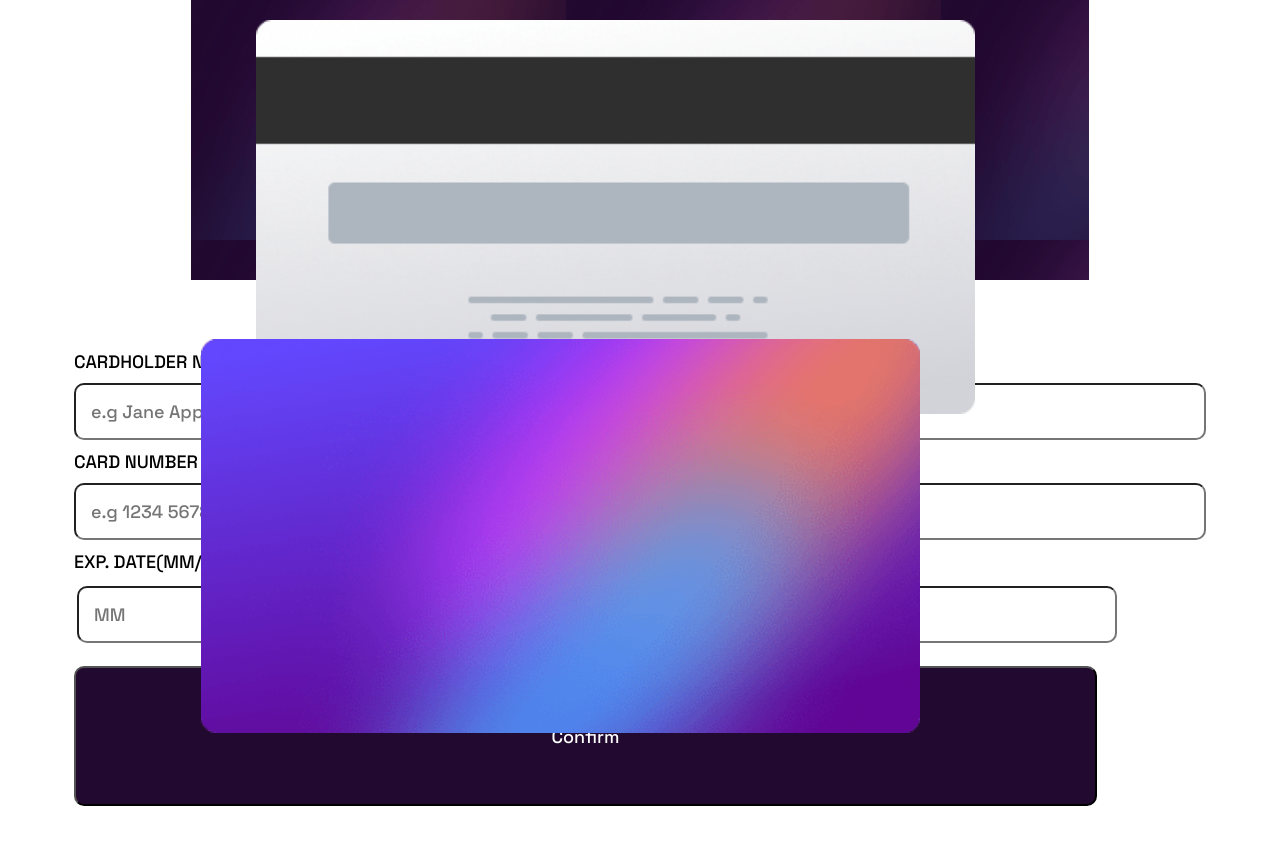
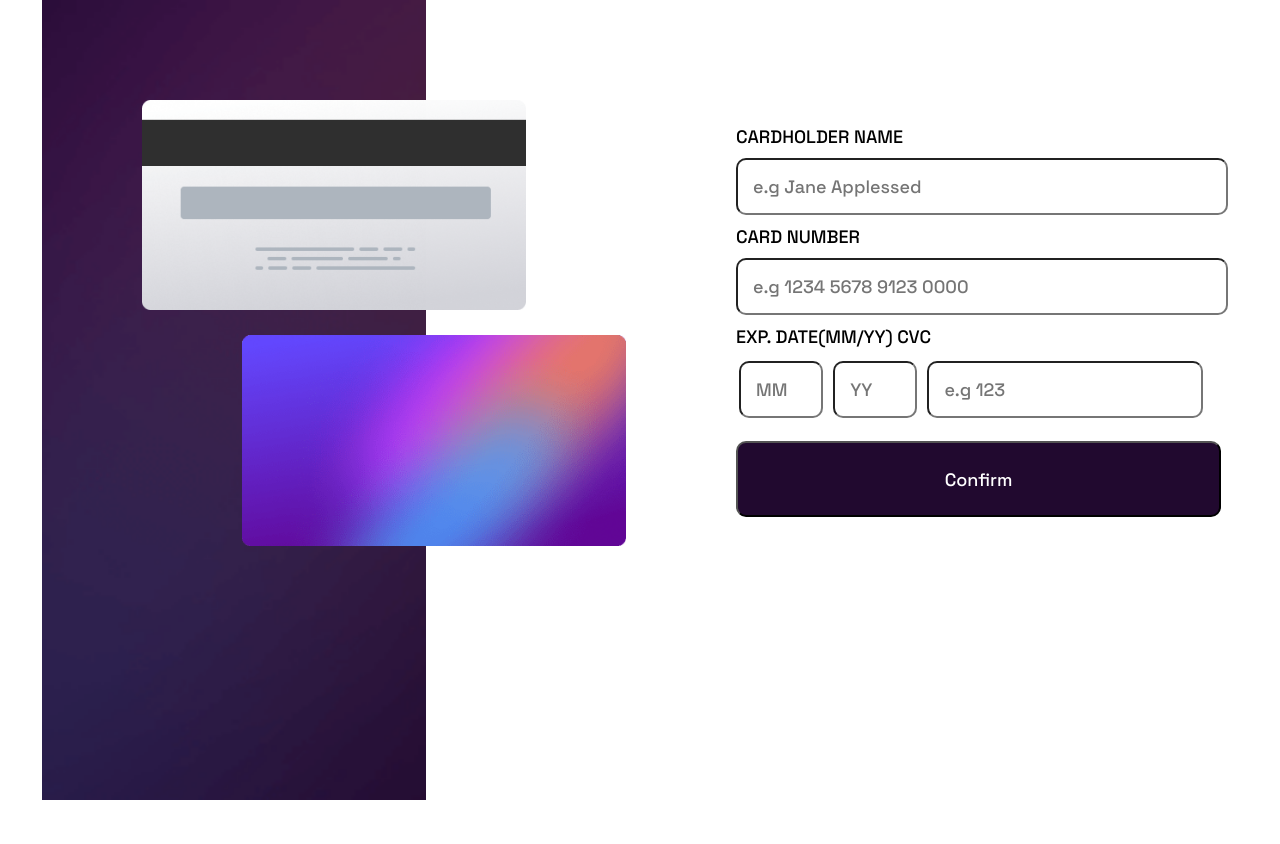
Before and after one commit to Aliko2020/card-challange-, a plain HTML site: page index.html in a window 1280 px wide. Drawn offline with Linux system fonts and the light colour scheme.

Commit message:
trying destop

```diff
--- a/style.css
+++ b/style.css
@@ -16,6 +16,7 @@
     background-image: url(images/bg-main-mobile.png);
     height: 35vh;
     margin-bottom: 60px;
+
 }
 .cardback{
     width: 80%;
@@ -25,6 +26,7 @@
 }
 .cardfront{
     width: 80%;
+
     position: relative;
     left: 10px;
     bottom: 60px;
@@ -65,9 +67,57 @@ button{
     color: white;
     font-size: ;
 }
-/* .colors{
+@media screen and (min-width:420px){
+    .topCard{
+        background-image: url(images/bg-main-mobile.png);
+        background-repeat: no-repeat;
+        background-position: center;
+        background-size: cover;
 
- violet: hsl(270, 3%, 87%);
-color: hsl(279, 6%, 55%);
+        height: 40vh;
+        margin-bottom: 100px;
 
-} */
+    }
+}
+@media screen and (min-width:520px){
+    .topCard{
+        background-image: url(images/bg-main-mobile.png);
+        background-repeat: no-repeat;
+        height: 50vh;
+        margin-bottom: 50px;
+
+    }
+}
+@media screen and (min-width:720px){
+    .container{
+        display: flex;
+        flex-direction: row;
+
+    }
+    .topCard{
+        width: 30%;
+        height: 100vh;
+        padding-top: 80px;
+
+    }
+    .details{
+        width:40%;
+        height: 100vh;
+        margin-left: 300px;
+        padding-top: 100px;
+    }
+    .cardback{
+        width: 100%;
+        position: relative;
+        left: 100px;
+
+    }
+    .cardfront{
+        width: 100%;
+        position: relative;
+        left: 200px;
+        top: 40px;
+
+
+    }
+}
```
